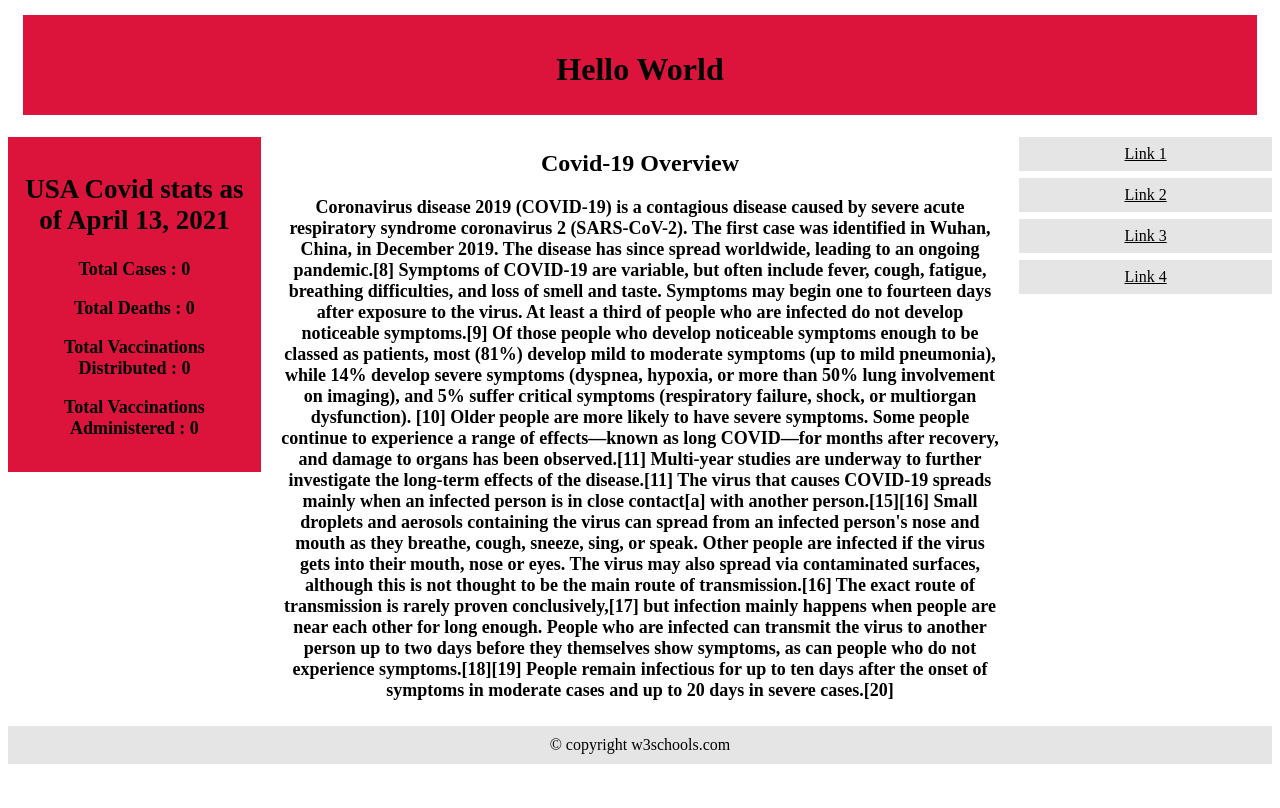
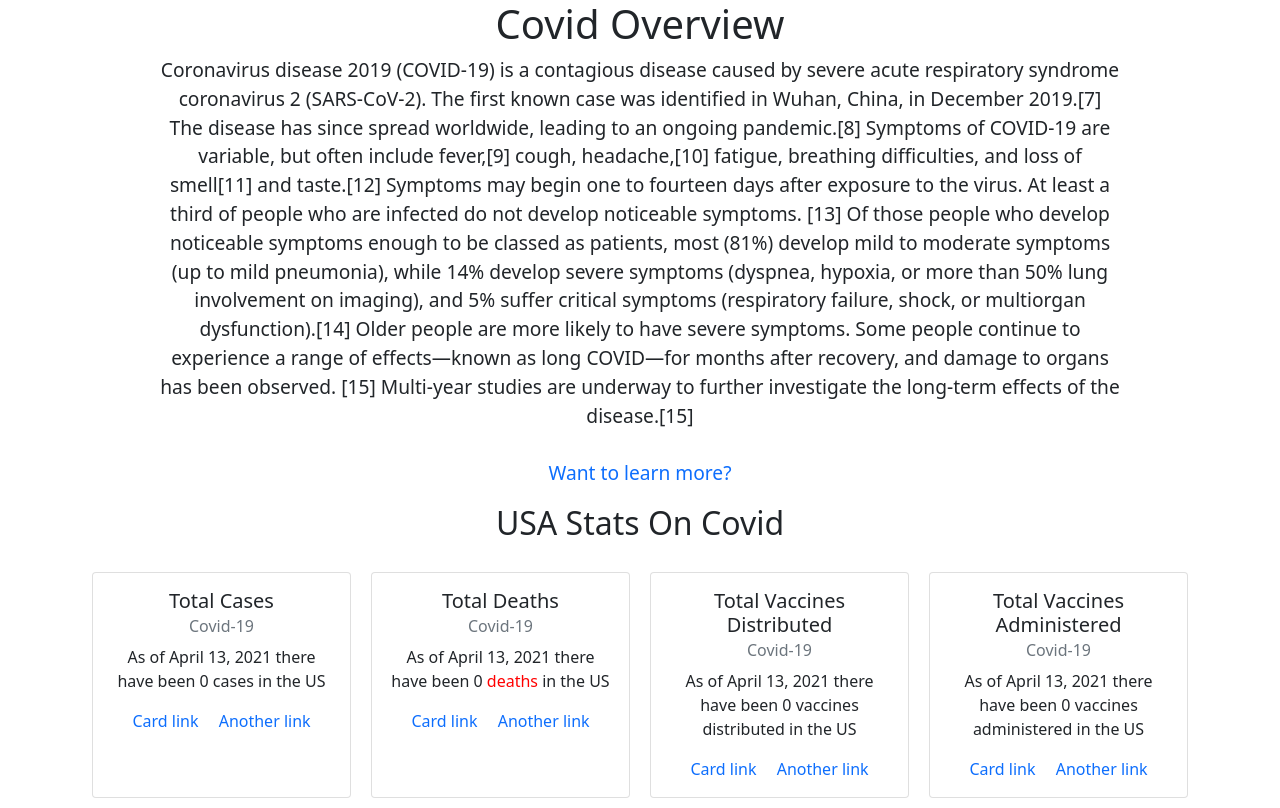
Before and after one commit to d-boddie/Instagram-clone, a Django app: page /covid/ in a window 1280 px wide. Before the commit the page ends 764 px from the top, so only its background shows below. Run offline with Django 3.2, Linux system fonts and the light colour scheme; data that the repository does not hold is empty.

Commit message:
Covid page has made some changes on format

```diff
--- /dev/null
+++ b/covid/forms.py
@@ -0,0 +1,6 @@
+from django import forms
+
+class CovidForm(forms.Form):
+    name = forms.CharField(widget=forms.Textarea(attrs=({
+        'placeholder': 'Enter A State'
+    })), max_length=50, required=True)
--- a/covid/views.py
+++ b/covid/views.py
@@ -1,28 +1,32 @@
 from django.shortcuts import render
 import requests
 from datetime import date
+from .forms import CovidForm
 
 # Create your views here.
 
+USA = 'https://api.covidactnow.org/v2/states.json?apiKey=b7d6859963484ce1aa74581ae7f5d8cc'
 
-def cases():
-    data = requests.get('https://api.covidactnow.org/v2/states.json?apiKey=b7d6859963484ce1aa74581ae7f5d8cc').json()
+
+def cases(url):
+    data = requests.get(url).json()
     total = 0
     for c in data:
         total += c.get('actuals')['cases']
     return total
 
 
-def deaths():
-    data = requests.get('https://api.covidactnow.org/v2/states.json?apiKey=b7d6859963484ce1aa74581ae7f5d8cc').json()
+
+def deaths(url):
+    data = requests.get(url).json()
     total = 0
     for c in data:
         total += c.get('actuals')['deaths']
     return total
 
 
-def distributed():
-    data = requests.get('https://api.covidactnow.org/v2/states.json?apiKey=b7d6859963484ce1aa74581ae7f5d8cc').json()
+def distributed(url):
+    data = requests.get(url).json()
     total = 0
     for c in data:
         if c.get('actuals').get('vaccinesDistributed'):
@@ -30,8 +34,8 @@ def distributed():
     return total
 
 
-def administered():
-    data = requests.get('https://api.covidactnow.org/v2/states.json?apiKey=b7d6859963484ce1aa74581ae7f5d8cc').json()
+def administered(url):
+    data = requests.get(url).json()
     total = 0
     for c in data:
         if c.get('actuals').get('vaccinesAdministered'):
@@ -40,13 +44,33 @@ def administered():
 
 
 def covid(request):
+    # form = CovidForm()
+    # if request.method == 'POST':
+    #     form = CovidForm(request.POST)
+    #     if form.is_valid():
+    #         try:
+    #             data = form.cleaned_data
+    #             url = f'https://api.covidactnow.org/v2/state/{data["name"]}.json?apiKey=b7d6859963484ce1aa74581ae7f5d8cc'
+    #             form = CovidForm()
+    #             data = data = {
+    #             'cases':cases(url),
+    #             'deaths':deaths(url),
+    #             'distributed':distributed(url),
+    #             'administered':administered(url),
+    #             'today': date.today(),
+    #             'form': form
+    #             }
+    #             return render(request, 'covid-19.html', data)
+    #         except Exception:
+    #             return render(request, '404.html')
+
     try:
         data = {
-            'cases':cases(),
-            'deaths':deaths(),
-            'distributed':distributed(),
-            'administered':administered(),
-            'today': date.today()
+            'cases':cases(USA),
+            'deaths':deaths(USA),
+            'distributed':distributed(USA),
+            'administered':administered(USA),
+            'today': date.today(),
         }
         return render(request, 'covid-19.html', data)
     except NameError:
--- a/static/css/about.css
+++ b/static/css/about.css
@@ -31,7 +31,7 @@
   border-radius: 100%;
 }
 
-.footer {
+.about-footer {
   text-align: center;
   bottom: 0;
   width: 100%;
@@ -39,7 +39,7 @@
   margin-top: 25px;
 }
 
-.footer a {
+.about-footer a {
   margin-left: 15px;
   margin-right: 15px;
   text-decoration: none;
--- a/static/css/corona.css
+++ b/static/css/corona.css
@@ -1,54 +1,34 @@
-* {
-  box-sizing: border-box;
+.container{
+  display:flex;
+  flex-direction: row;
+  text-align: center;
+  margin-top: 20px;
 }
-.menu {
-  float: left;
-  width: 20%;
+
+.card{
+  flex: 25% !important;
+  margin: 10px !important;
+}
+
+.article{
+  text-align: center;
+  font-size: larger;
+
+}
+
+.main{
+  margin: auto;
+  text-align: center;
+  width: 75%;
+}
+
+#stats{
   text-align: center;
 }
-.menu a {
-  background-color: #e5e5e5;
-  padding: 8px;
-  margin-top: 7px;
-  display: block;
-  width: 100%;
-  color: black;
-}
-.main {
-  float: left;
-  width: 60%;
-  padding: 0 20px;
-  text-align: center;
-}
-.right {
-  background-color: crimson;
-  float: left;
-  width: 20%;
-  padding: 15px;
-  margin-top: 7px;
-  text-align: center;
-  font-size: large;
-  font-weight: 700;
+.red{
+  color: red;
 }
 
-#header {
-  text-align: center;
-  background-color: crimson;
-  margin: 15px;
-  height: 100px;
-  padding: 15px;
+a{
+  text-decoration: none;
 }
-
-#covid-info {
-  font-size: large;
-  font-weight: 700;
-}
-
-@media only screen and (max-width: 620px) {
-  /* For mobile phones: */
-  .menu,
-  .main,
-  .right {
-    width: 100%;
-  }
-}
--- a/templates/covid-19.html
+++ b/templates/covid-19.html
@@ -2,6 +2,7 @@
 <!DOCTYPE html>
 <html lang="en">
     <head>
+        <link href="https://cdn.jsdelivr.net/npm/bootstrap@5.0.0-beta3/dist/css/bootstrap.min.css" rel="stylesheet" integrity="sha384-eOJMYsd53ii+scO/bJGFsiCZc+5NDVN2yr8+0RDqr0Ql0h+rP48ckxlpbzKgwra6" crossorigin="anonymous">
         <meta charset="UTF-8">
         <meta http-equiv="X-UA-Compatible" content="IE=edge">
         <meta name="viewport" content="width=device-width, initial-scale=1.0">
@@ -9,60 +10,76 @@
         <link rel="stylesheet" href="{% static 'css/corona.css' %}">
     </head>
     <body>
-
-        <div id='header'>
-            <h1>Hello World</h1>
-        </div>
-
-        <div style="overflow:auto">
-            <div class="right">
-                <h2> USA Covid stats as of {{ today }}</h2>
-                <p>
-                    Total Cases : {{ cases }}
-                </p>
-                <p>
-                    Total Deaths : {{ deaths }}
-                </p>
-                <p>
-                    Total Vaccinations Distributed : {{ distributed }}
-                </p>
-                <p>
-                    Total Vaccinations Administered : {{ administered }}
-                </p>
-
-            </div>
-
-            <div class="main">
-                <h2>Covid-19 Overview</h2>
-                <p id="covid-info">
-                    Coronavirus disease 2019 (COVID-19) is a contagious disease caused by severe acute respiratory syndrome coronavirus 2 (SARS-CoV-2).
-                    The first case was identified in Wuhan, China, in December 2019.
-                    The disease has since spread worldwide, leading to an ongoing pandemic.[8]
-                    Symptoms of COVID-19 are variable, but often include fever, cough, fatigue, breathing difficulties, and loss of smell and taste. Symptoms may begin one to fourteen days after exposure to the virus.
-                    At least a third of people who are infected do not develop noticeable symptoms.[9]
-                    Of those people who develop noticeable symptoms enough to be classed as patients, most (81%)
-                    develop mild to moderate symptoms (up to mild pneumonia), while 14% develop severe symptoms (dyspnea, hypoxia,
-                    or more than 50% lung involvement on imaging), and 5% suffer critical symptoms (respiratory failure, shock, or multiorgan dysfunction).
-                    [10] Older people are more likely to have severe symptoms. Some people continue to experience a range of effects—known as long COVID—for months after recovery,
-                    and damage to organs has been observed.[11] Multi-year studies are underway to further investigate the long-term effects of the disease.[11]
-                    The virus that causes COVID-19 spreads mainly when an infected person is in close contact[a] with another person.[15][16] Small droplets and aerosols
-                    containing the virus can spread from an infected person's nose and mouth as they breathe, cough, sneeze, sing, or speak. Other people are infected if the virus gets
-                    into their mouth, nose or eyes. The virus may also spread via contaminated surfaces, although this is not thought to be the main route of transmission.[16]
-                    The exact route of transmission is rarely proven conclusively,[17] but infection mainly happens when people are near each other for long enough. People who are infected can transmit the virus to another person up to two days before they themselves show symptoms, as can people who do not experience symptoms.[18][19] People remain infectious for up to ten days after the onset of symptoms in moderate cases and up to 20 days in severe cases.[20]
-                </p>
-            </div>
-
-            <div class="menu">
-                <a href="#">Link 1</a>
-                <a href="#">Link 2</a>
-                <a href="#">Link 3</a>
-                <a href="#">Link 4</a>
+    <div class='main'>
+        <h1>Covid Overview</h1>
+        <p class="article">
+            Coronavirus disease 2019 (COVID-19) is a contagious
+            disease caused by severe acute respiratory syndrome coronavirus
+            2 (SARS-CoV-2). The first known case was identified in Wuhan, China,
+            in December 2019.[7] The disease has since spread worldwide,
+            leading to an ongoing pandemic.[8]
+            Symptoms of COVID-19 are variable,
+            but often include fever,[9] cough,
+            headache,[10] fatigue, breathing difficulties,
+            and loss of smell[11] and taste.[12]
+            Symptoms may begin one to fourteen days after
+            exposure to the virus. At least a third of people who are
+            infected do not develop noticeable symptoms.
+            [13] Of those people who develop noticeable symptoms enough to be classed
+            as patients, most (81%) develop mild to moderate symptoms
+            (up to mild pneumonia), while 14% develop severe symptoms
+            (dyspnea, hypoxia, or more than 50% lung involvement on imaging),
+            and 5% suffer critical symptoms (respiratory failure, shock, or
+            multiorgan dysfunction).[14] Older people are more likely to have severe
+            symptoms. Some people continue to experience a range of effects—known as long
+            COVID—for months after recovery, and damage to organs has been observed.
+            [15] Multi-year studies are underway to further investigate the long-term effects of the disease.[15]
+            <br>
+            <br>
+            <a href="https://en.wikipedia.org/wiki/COVID-19" target="_blank">
+            Want to learn more?
+            </a>
+        </p>
+    </div>
+    <h2 id='stats'>USA Stats On Covid</h2>
+    <div class="container">
+        <div class="card" style="width: 18rem;">
+            <div class="card-body">
+                <h5 class="card-title">Total Cases</h5>
+                <h6 class="card-subtitle mb-2 text-muted">Covid-19</h6>
+                <p class="card-text">As of {{ today }} there have been {{ cases }} cases in the US</p>
+                <a href="#" class="card-link">Card link</a>
+                <a href="#" class="card-link">Another link</a>
             </div>
         </div>
-
-        <div style="background-color:#e5e5e5;text-align:center;padding:10px;margin-top:7px;">
-            © copyright w3schools.com
+        <div class="card" style="width: 18rem;">
+            <div class="card-body">
+                <h5 class="card-title">Total Deaths</h5>
+                <h6 class="card-subtitle mb-2 text-muted">Covid-19</h6>
+                <p class="card-text">As of {{ today }} there have been {{ deaths }}
+                <span class='red'>deaths</span> in the US</p>
+                <a href="#" class="card-link">Card link</a>
+                <a href="#" class="card-link">Another link</a>
+            </div>
         </div>
-
+        <div class="card" style="width: 18rem;">
+            <div class="card-body">
+                <h5 class="card-title">Total Vaccines Distributed</h5>
+                <h6 class="card-subtitle mb-2 text-muted">Covid-19</h6>
+                <p class="card-text">As of {{ today }} there have been {{ distributed }} vaccines distributed in the US</p>
+                <a href="#" class="card-link">Card link</a>
+                <a href="#" class="card-link">Another link</a>
+            </div>
+        </div>
+        <div class="card" style="width: 18rem;">
+            <div class="card-body">
+                <h5 class="card-title">Total Vaccines Administered</h5>
+                <h6 class="card-subtitle mb-2 text-muted">Covid-19</h6>
+                <p class="card-text">As of {{ today }} there have been {{ administered }} vaccines administered in the US</p>
+                <a href="#" class="card-link">Card link</a>
+                <a href="#" class="card-link">Another link</a>
+            </div>
+        </div>
+    </div>
     </body>
 </html>
--- a/templates/photo.html
+++ b/templates/photo.html
@@ -43,8 +43,10 @@
         <div class="flex">
                 {{photo.poster.username}}
                 <br/>
+                {% if photo.image %}
                 <img class="photo" src="{{ photo.image.url }}" height='250px' width="250px">
                 <br/>
+                {% endif %}
                 <button><a href="/photolikes/{{ photo.id }}/">♡  Like</a></button>
                 {{photo.likes}}<br/>
                 {{photo.caption}}
```
Also changed, not shown: templates/about.html (+5 -5 lines), db.sqlite3.
